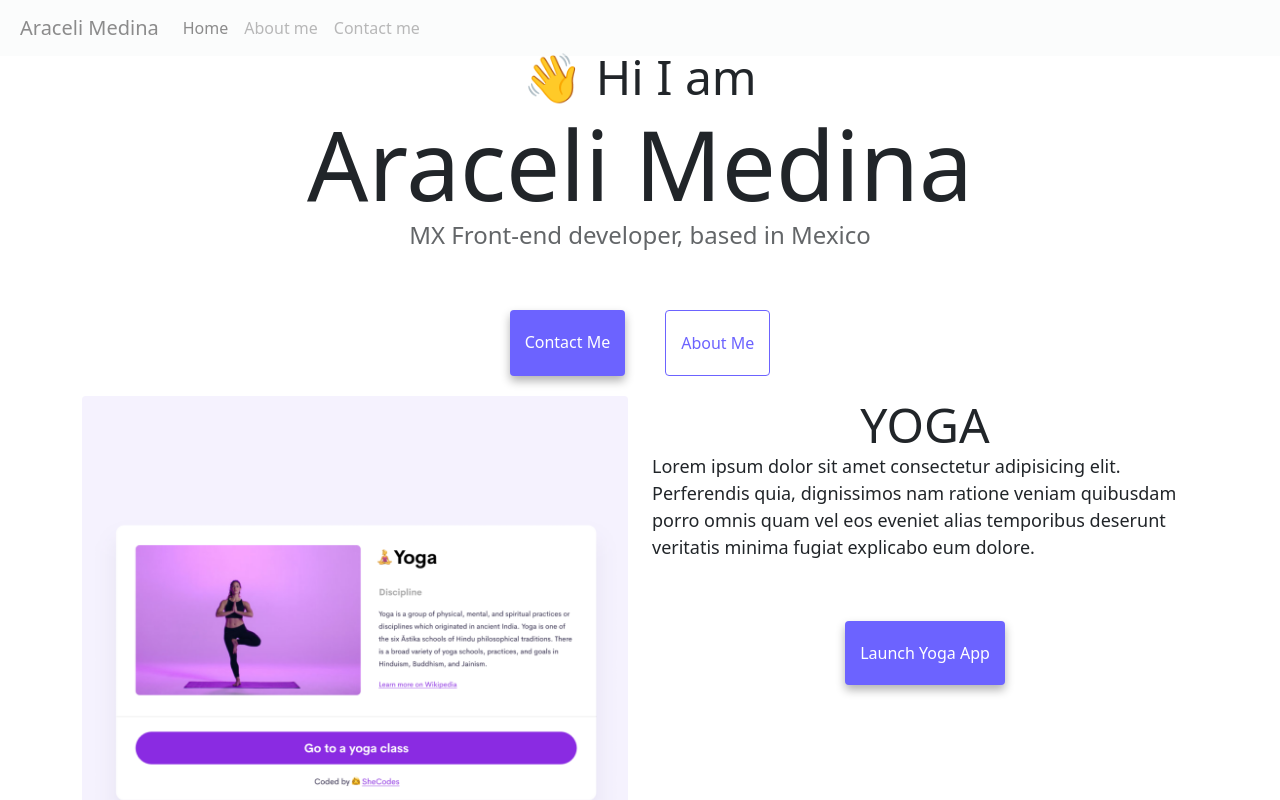
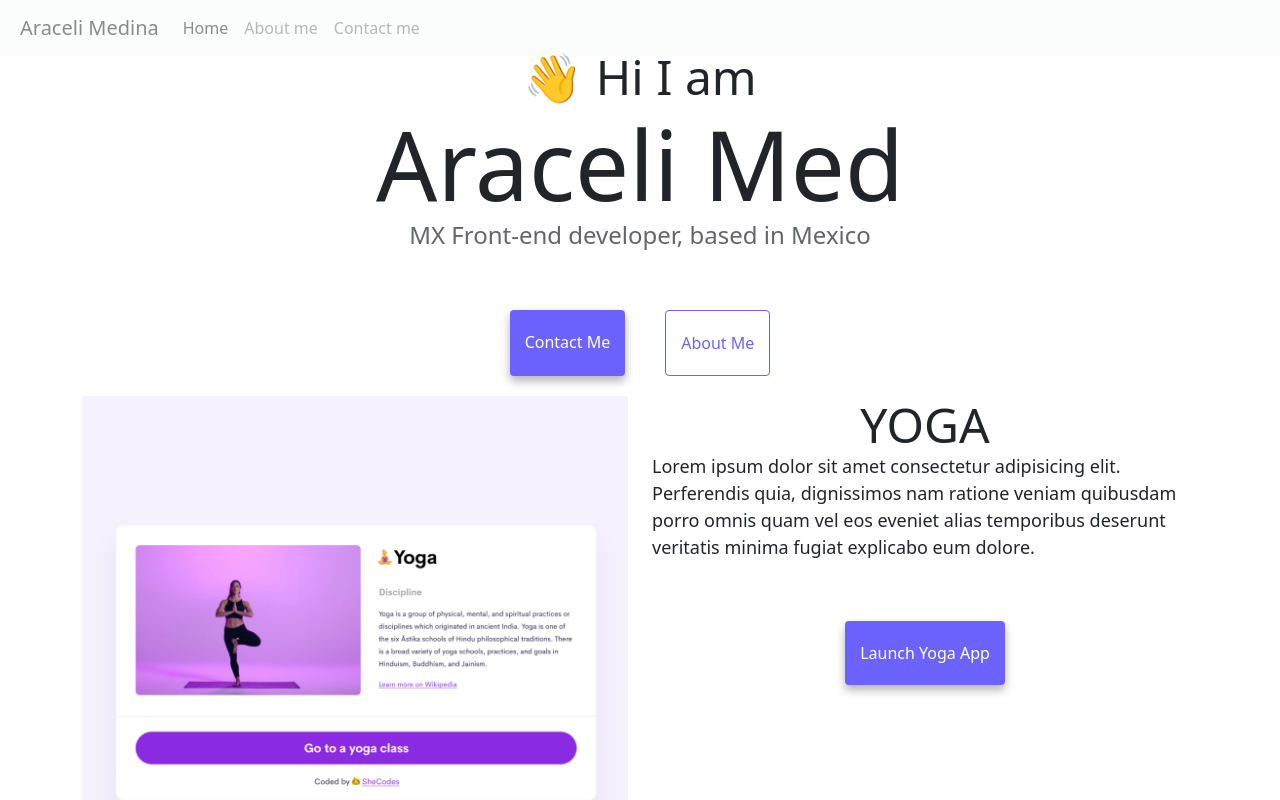
Before and after one commit to Chelysita/Responsive-Advanced-Tools, a website: page index.html in a window 1280 px wide. Shown: the top 800 px of the page. Drawn offline with nearby package versions, Linux system fonts and the light colour scheme.

Commit message:
Last name changes

```diff
--- a/index.html
+++ b/index.html
@@ -53,7 +53,7 @@
       </div>
     </nav>
     <h2 class="mt-5">👋 Hi I am</h2>
-    <h1>Araceli Medina</h1>
+    <h1>Araceli Med</h1>
     <h3>MX Front-end developer, based in Mexico</h3>
     <div class="navigation-links">
       <a href="about.html#contact" class="contact-link">Contact me</a>
```
